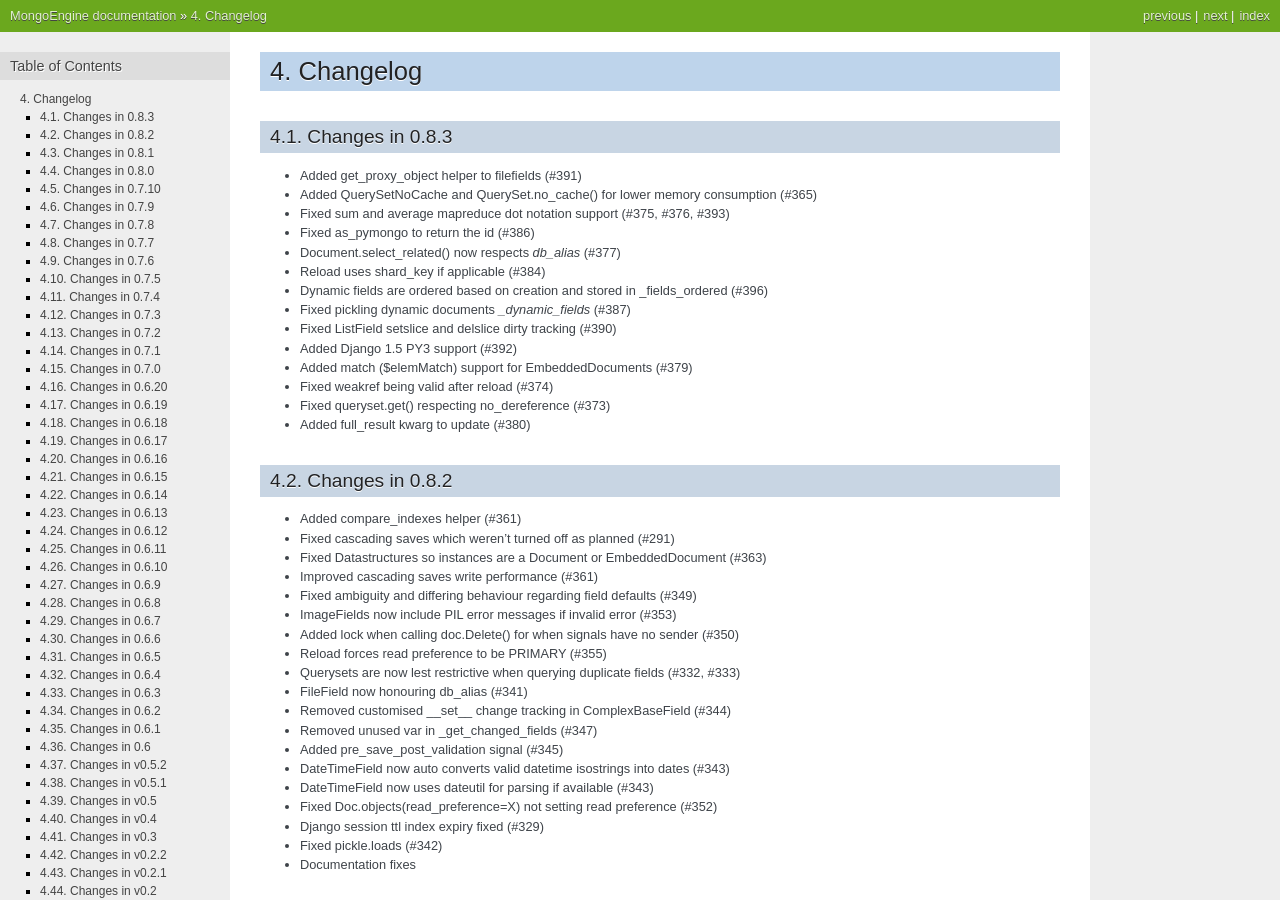
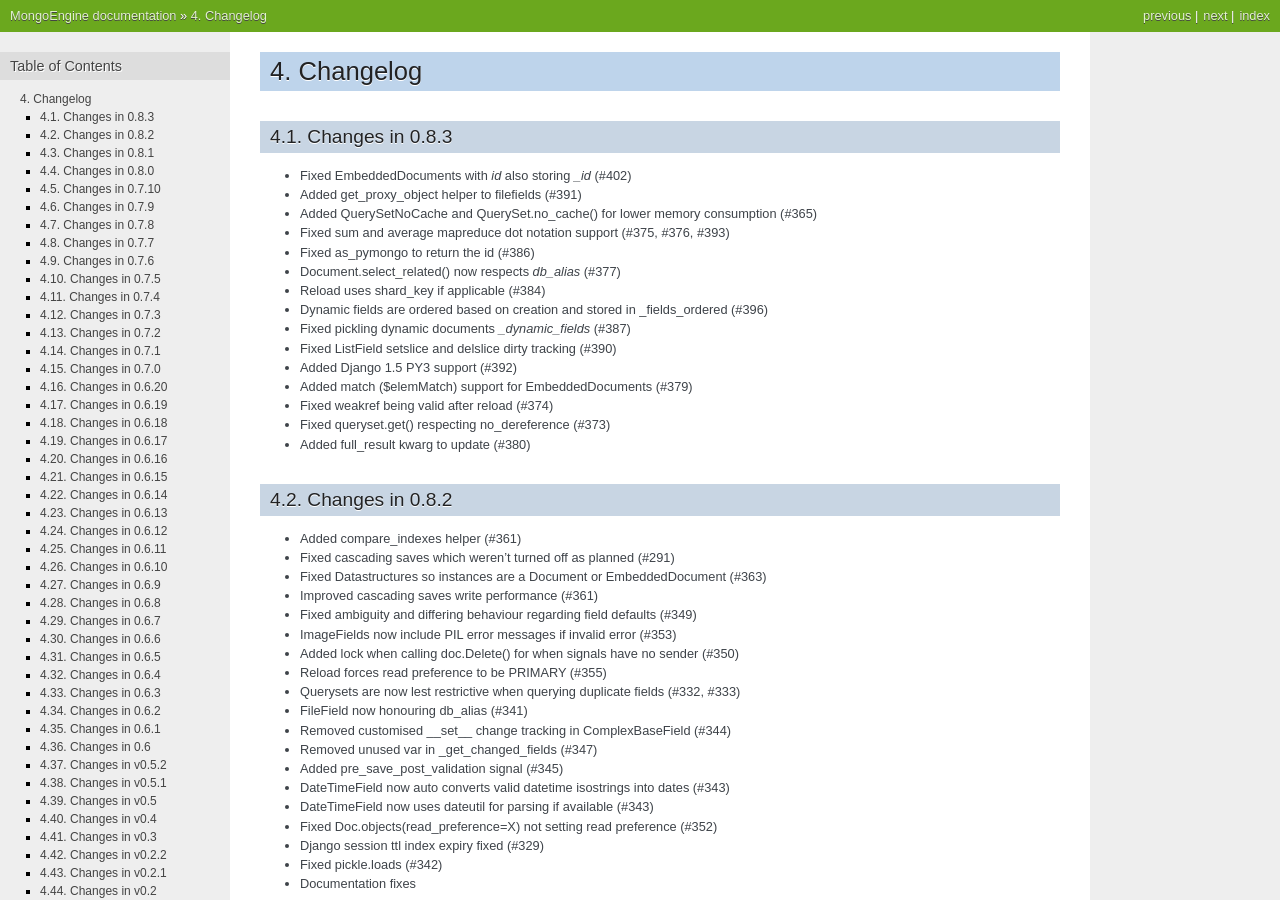
Before and after one commit to MongoEngine/mongoengine, a Sphinx documentation site: the page built from docs/changelog.rst, in a window 1280 px wide and 900 px high. Built offline with Sphinx 7.4.7, drawn with Linux system fonts in a browser that asks for light colours; the version number could not be read and is left out.

Commit message:
Add Jatin- to Authors, changelog update

```diff
--- a/docs/changelog.rst
+++ b/docs/changelog.rst
@@ -4,6 +4,7 @@ Changelog
 
 Changes in 0.8.3
 ================
+- Fixed EmbeddedDocuments with `id` also storing `_id` (#402)
 - Added get_proxy_object helper to filefields (#391)
 - Added QuerySetNoCache and QuerySet.no_cache() for lower memory consumption (#365)
 - Fixed sum and average mapreduce dot notation support (#375, #376, #393)
```
Also changed, not shown: 1 other file.
